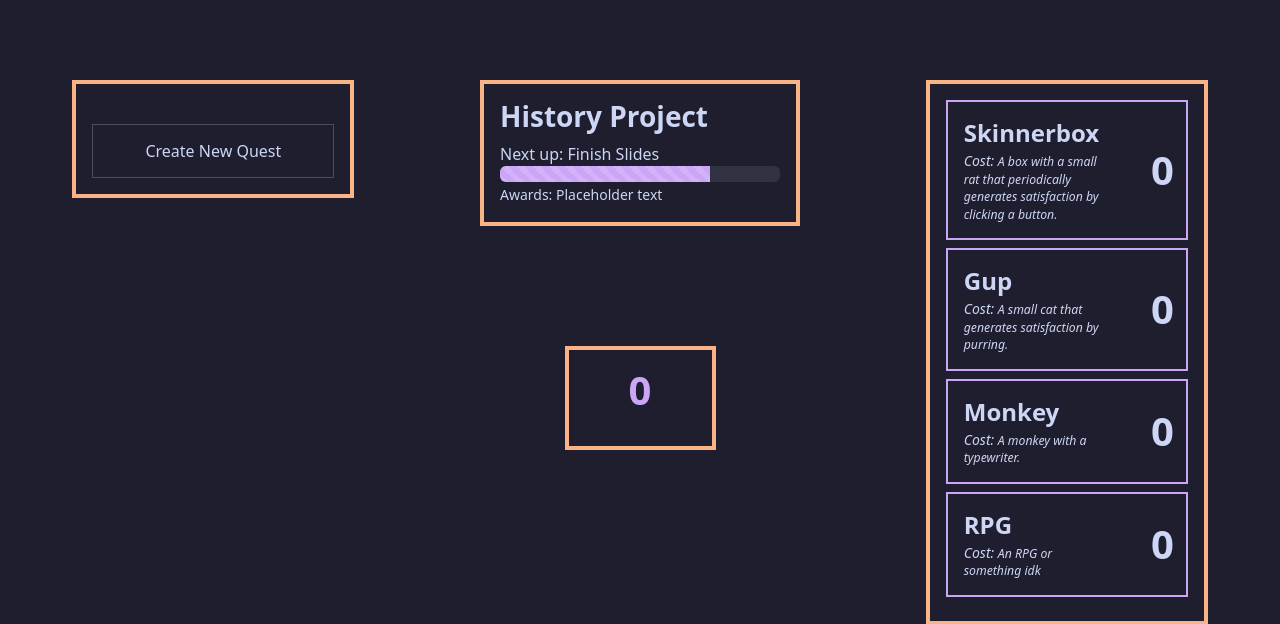
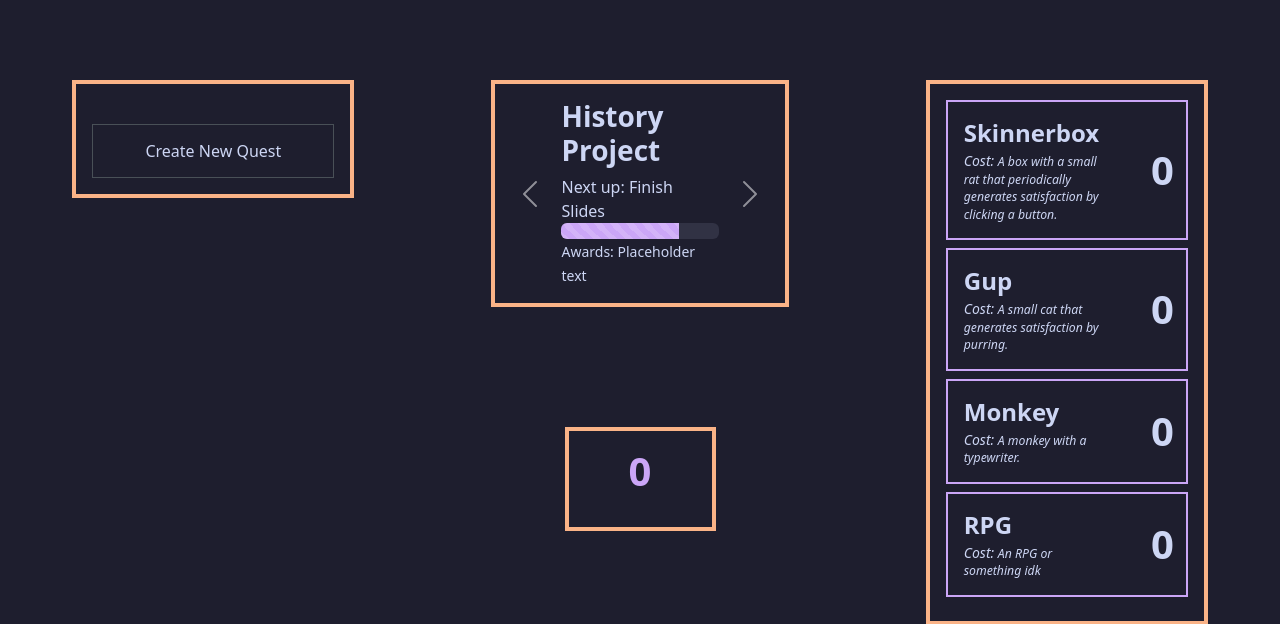
Before and after one commit to UntitledHam/sidequest, a Flask app: page / in a window 1280 px wide. Shown: the part 16-640 px from the top of the page. Run offline with Flask 3, Linux system fonts and the light colour scheme; the visitor is signed in with stand-in values (Sample User, id 1); data comes from the database, SQL or seed files in the repository; some libraries are stand-ins or nearby versions.

Commit message:
Started work on progress bars

```diff
--- a/app/static/scripts/gamelogic.js
+++ b/app/static/scripts/gamelogic.js
@@ -64,8 +64,9 @@ const stepListElement = document.getElementById("taskSteps");
 const taskTitleElement = document.getElementById("taskTitle");
 const taskDescriptionElement = document.getElementById("taskDescription");
 const createTaskButtonElement = document.getElementById("createTaskButton");
-const dueDateElement = document.getElementById("taskDueDate")
-const taskListElement = document.getElementById("tasks")
+const dueDateElement = document.getElementById("taskDueDate");
+const taskListElement = document.getElementById("tasks");
+const taskProgressElement = document.getElementById("taskProgressList");
 
 let tempSteps = [];
 function addStep() {
@@ -110,6 +111,7 @@ async function createTask() {
   save.data.tasks.push(task);
   stepListElement.innerHTML = "";
   stepNumberElement.innerText = "1";
+  tempSteps = [];
   await showToast("Sucessfully created quest!", {type: "success"});
   // Pass in true to hide the notification.
   await saveGame(true);
@@ -191,6 +193,29 @@ async function loadTasks() {
         </div>
       </li>
     `;
+
+    let firstUncomplete = "";
+    for (let step of task.steps) {
+      if (!step[1]) {
+        firstUncomplete = step[0];
+        break;
+      }
+    }
+    const progress = Math.floor(100 * (task.completedsteps / task.steps.length));
+    taskProgressElement.innerHTML += `
+      <div class="carousel-item">
+        <div class="container" style="width:70%">
+          <h3><b>${task.title}</b></h3>
+          <small class="fs-6">Next up: ${firstUncomplete}</small>
+          <div class="progress" role="progressbar" aria-label="Animated striped example" aria-valuenow="${progress}"
+            aria-valuemin="0" aria-valuemax="100">
+            <div class="progress-bar progress-bar-striped taskbar" style="width:${progress}%"></div>
+          </div>
+          <small>Awards: ${task.award}</small>
+        </div>
+      </div>
+    `
+
   }
 
   setTimeout(() => {
@@ -222,6 +247,7 @@ async function loadTasks() {
 
           await saveGame(true);
           showToast(`Congrats on completing "${stepElement.innerText}"!`, { type: "success" });
+          await loadTasks();
 
           // Auto-complete if all steps done
           if (save.data.tasks[x].completedsteps === save.data.tasks[x].steps.length) {
--- a/app/templates/home.html
+++ b/app/templates/home.html
@@ -30,7 +30,11 @@
       </div>
       <div class="col align-items-center">
         <div class="row">
-          <div class="p-3 text-start mx-auto gamebox" style="width: 75%">
+          <div class="p-3 text-start mx-auto gamebox" style="width:70%">
+            <div id="tasksCarousel" class="carousel slide" data-bs-ride="carousel" data-bs-interval="10000">
+              <div class="carousel-inner">
+                <div class="carousel-item active">
+                  <div class="container" style="width:70%">
                     <h3><b>History Project</b></h3>
                     <small class="fs-6">Next up: Finish Slides</small>
                     <div class="progress" role="progressbar" aria-label="Animated striped example" aria-valuenow="75"
@@ -38,6 +42,19 @@
                       <div class="progress-bar progress-bar-striped taskbar" style="width: 75%"></div>
                     </div>
                     <small>Awards: Placeholder text</small>
+                  </div>
+                </div>
+                <span id="taskProgressList"></span>
+              </div>
+              <button class="carousel-control-prev" type="button" data-bs-target="#tasksCarousel" data-bs-slide="prev">
+                <span class="carousel-control-prev-icon" aria-hidden="true"></span>
+                <span class="visually-hidden">Previous</span>
+              </button>
+              <button class="carousel-control-next" type="button" data-bs-target="#tasksCarousel" data-bs-slide="next">
+                <span class="carousel-control-next-icon" aria-hidden="true"></span>
+                <span class="visually-hidden">Next</span>
+              </button>
+            </div>
           </div>
         </div>
         <!-- We use this to make a gap between the elements -->
```
Lines whose indentation alone changed are shown as unchanged.
